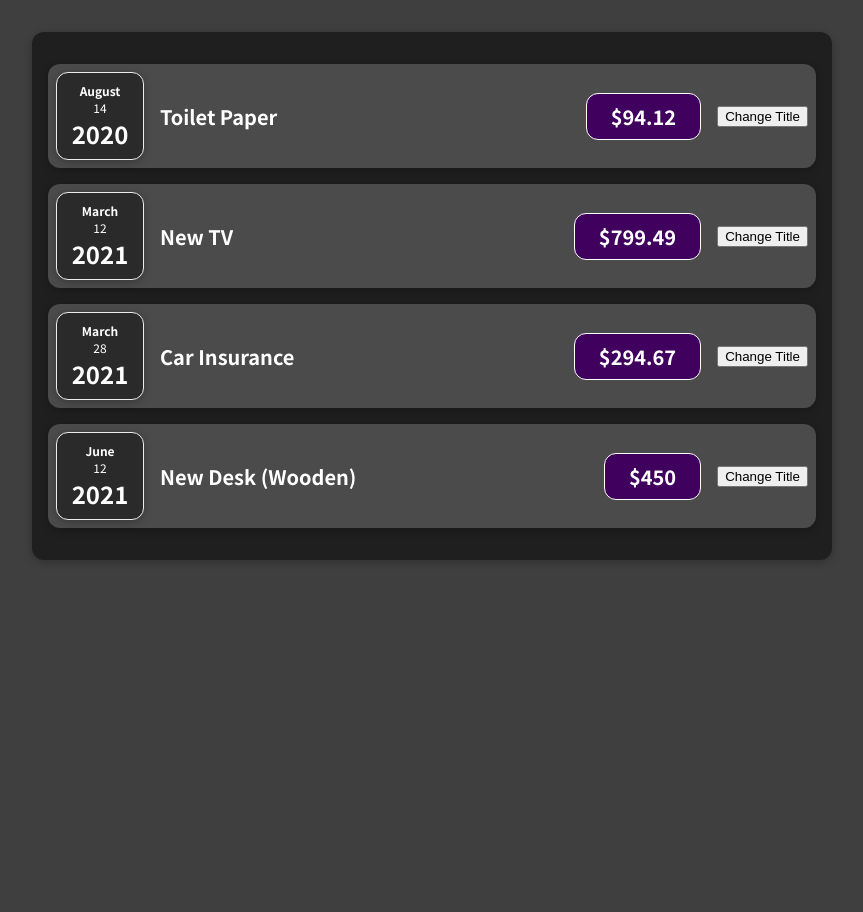
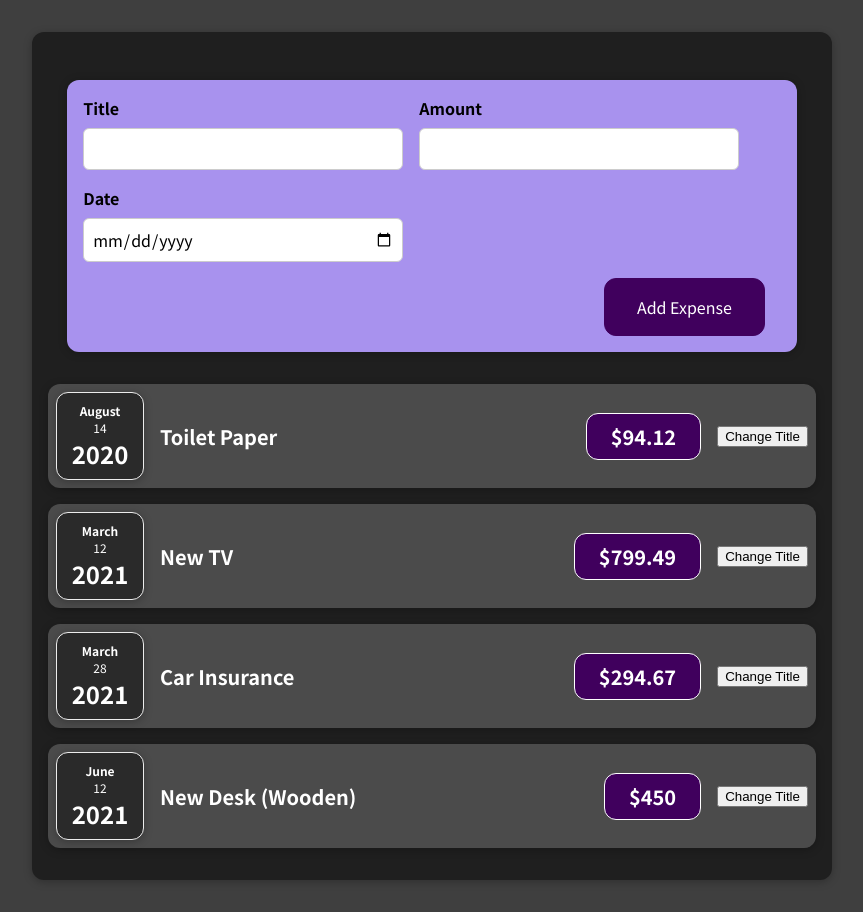
Before and after one commit to aapan-m13/learning-react, a React (Create React App) app in the folder course 2/react-complete-guide/: page / in a window 1280 px wide. Shown: the whole page, without its empty margins (208-1071 px from the left). Before the commit the page ends 800 px from the top, so only its background shows below. Built offline with nearby package versions, Linux system fonts and the light colour scheme.

Commit message:
form inputs

```diff
--- a/course 2/react-complete-guide/src/App.js
+++ b/course 2/react-complete-guide/src/App.js
@@ -1,6 +1,7 @@
 import Expenses from "./components/Expense/Expenses/Expenses";
 import "./components/Expense/Expenses/expenses.css";
 import Card from "./components/UI/Card/Card";
+import NewExpense from "./components/NewExpense/NewExpense";
 
 const App = () => {
   const expenses = [
@@ -29,6 +30,7 @@
     <div>
       {/* <h2>Let's get started!</h2> */}
       <Card className="expenses">
+        <NewExpense></NewExpense>
         <Expenses expenseData={expenses}></Expenses>
       </Card>
     </div>
--- a/course 2/react-complete-guide/src/components/NewExpense/NewExpense.css
+++ b/course 2/react-complete-guide/src/components/NewExpense/NewExpense.css
@@ -0,0 +1,38 @@
+.new-expense {
+  background-color: #a892ee;
+  padding: 1rem;
+  margin: 2rem auto;
+  width: 50rem;
+  max-width: 95%;
+  border-radius: 12px;
+  text-align: center;
+  box-shadow: 0 1px 8px rgba(0, 0, 0, 0.25);
+}
+
+.new-expense button {
+  font: inherit;
+  cursor: pointer;
+  padding: 1rem 2rem;
+  border: 1px solid #40005d;
+  background-color: #40005d;
+  color: white;
+  border-radius: 12px;
+  margin-right: 1rem;
+}
+
+.new-expense button:hover,
+.new-expense button:active {
+  background-color: #510674;
+  border-color: #510674;
+}
+
+.new-expense button.alternative {
+  color: #220131;
+  border-color: transparent;
+  background-color: transparent;
+}
+
+.new-expense button.alternative:hover,
+.new-expense button.alternative:active {
+  background-color: #ddb3f8;
+}
--- a/course 2/react-complete-guide/src/components/NewExpense/NewExpense.js
+++ b/course 2/react-complete-guide/src/components/NewExpense/NewExpense.js
@@ -1,5 +1,11 @@
 import React from "react";
+import "./NewExpense.css";
+import NewExpenseForm from "./NewExpenseForm";
 
 export default function NewExpense() {
-  return <div>NewExpense</div>;
+  return (
+    <div className="new-expense">
+      <NewExpenseForm></NewExpenseForm>
+    </div>
+  );
 }
--- /dev/null
+++ b/course 2/react-complete-guide/src/components/NewExpense/NewExpenseForm.css
@@ -0,0 +1,26 @@
+.new-expense__controls {
+  display: flex;
+  flex-wrap: wrap;
+  gap: 1rem;
+  margin-bottom: 1rem;
+  text-align: left;
+}
+
+.new-expense__control label {
+  font-weight: bold;
+  margin-bottom: 0.5rem;
+  display: block;
+}
+
+.new-expense__control input {
+  font: inherit;
+  padding: 0.5rem;
+  border-radius: 6px;
+  border: 1px solid #ccc;
+  width: 20rem;
+  max-width: 100%;
+}
+
+.new-expense__actions {
+  text-align: right;
+}
--- a/course 2/react-complete-guide/src/components/NewExpense/NewExpenseForm.js
+++ b/course 2/react-complete-guide/src/components/NewExpense/NewExpenseForm.js
@@ -1,5 +1,26 @@
 import React from "react";
+import "./NewExpenseForm.css";
 
 export default function NewExpenseForm() {
-  return <div>NewExpenseForm</div>;
+  return (
+    <form>
+      <div className="new-expense__controls">
+        <div className="new-expense__control">
+          <label htmlFor="">Title</label>
+          <input type="text" />
+        </div>
+        <div className="new-expense__control">
+          <label htmlFor="">Amount</label>
+          <input type="number" min="0.01" step="0.01" />
+        </div>
+        <div className="new-expense__control">
+          <label htmlFor="">Date</label>
+          <input type="date" min="2019-01-01" max="2022-12-31" />
+        </div>
+      </div>
+      <div className="new-expense__actions">
+        <button type="submit">Add Expense</button>
+      </div>
+    </form>
+  );
 }
```
